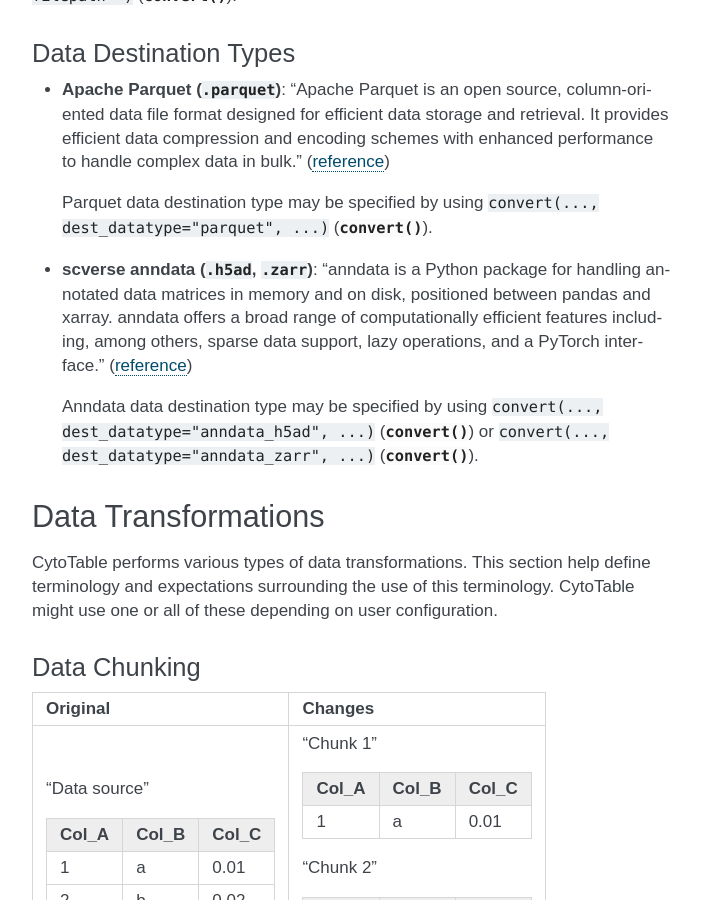
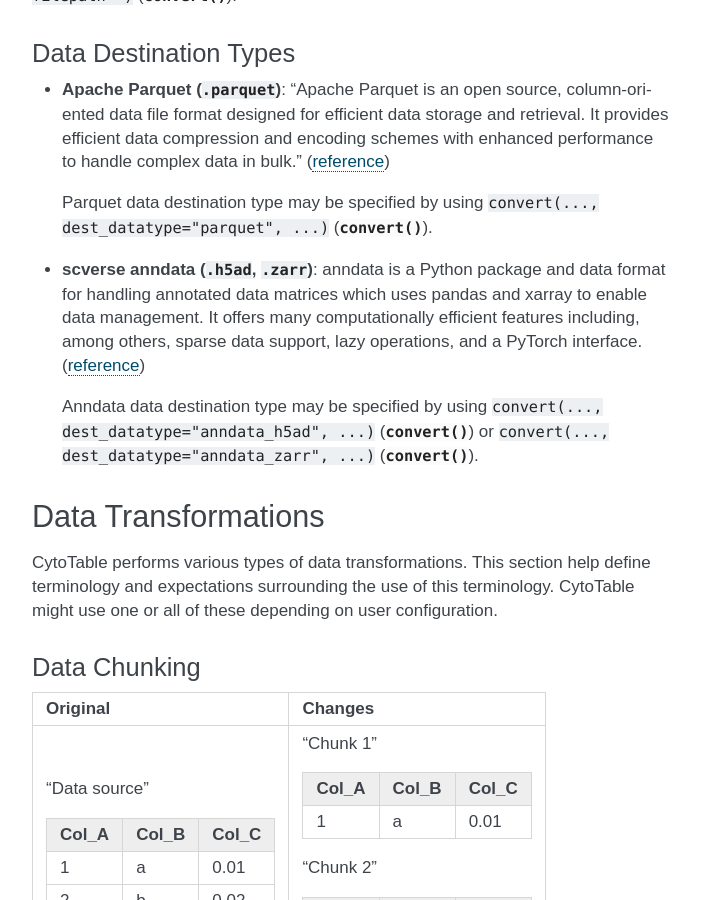
Before and after one commit to cytomining/CytoTable, a Sphinx documentation site: the page built from docs/source/overview.md, in a window 1280 px wide and 900 px high, scrolled down 3553 px. Shown: the whole window, without its empty margins (438-1139 px from the left). Built offline with Sphinx 7.4.7, drawn with Linux system fonts in a browser that asks for light colours.

Commit message:
paraphrase to clarify anndata
Co-Authored-By: Gregory Way <gregory.way@gmail.com>

````diff
--- a/docs/source/overview.md
+++ b/docs/source/overview.md
@@ -142,8 +142,8 @@ Specify the converted data destination using the  :code:`convert(..., dest_path=
   Parquet data destination type may be specified by using :code:`convert(..., dest_datatype="parquet", ...)` (:mod:`convert() <cytotable.convert.convert>`).
 ```
 
-- __scverse anndata (`.h5ad`, `.zarr`)__: "anndata is a Python package for handling annotated data matrices in memory and on disk, positioned between pandas and xarray.
-  anndata offers a broad range of computationally efficient features including, among others, sparse data support, lazy operations, and a PyTorch interface." ([reference](https://anndata.readthedocs.io/en/stable/index.html))
+- __scverse anndata (`.h5ad`, `.zarr`)__: anndata is a Python package and data format for handling annotated data matrices which uses pandas and xarray to enable data management.
+  It offers many computationally efficient features including, among others, sparse data support, lazy operations, and a PyTorch interface. ([reference](https://anndata.readthedocs.io/en/stable/index.html))
 
 ```{eval-rst}
   Anndata data destination type may be specified by using :code:`convert(..., dest_datatype="anndata_h5ad", ...)` (:mod:`convert() <cytotable.convert.convert>`) or :code:`convert(..., dest_datatype="anndata_zarr", ...)` (:mod:`convert() <cytotable.convert.convert>`).
````
